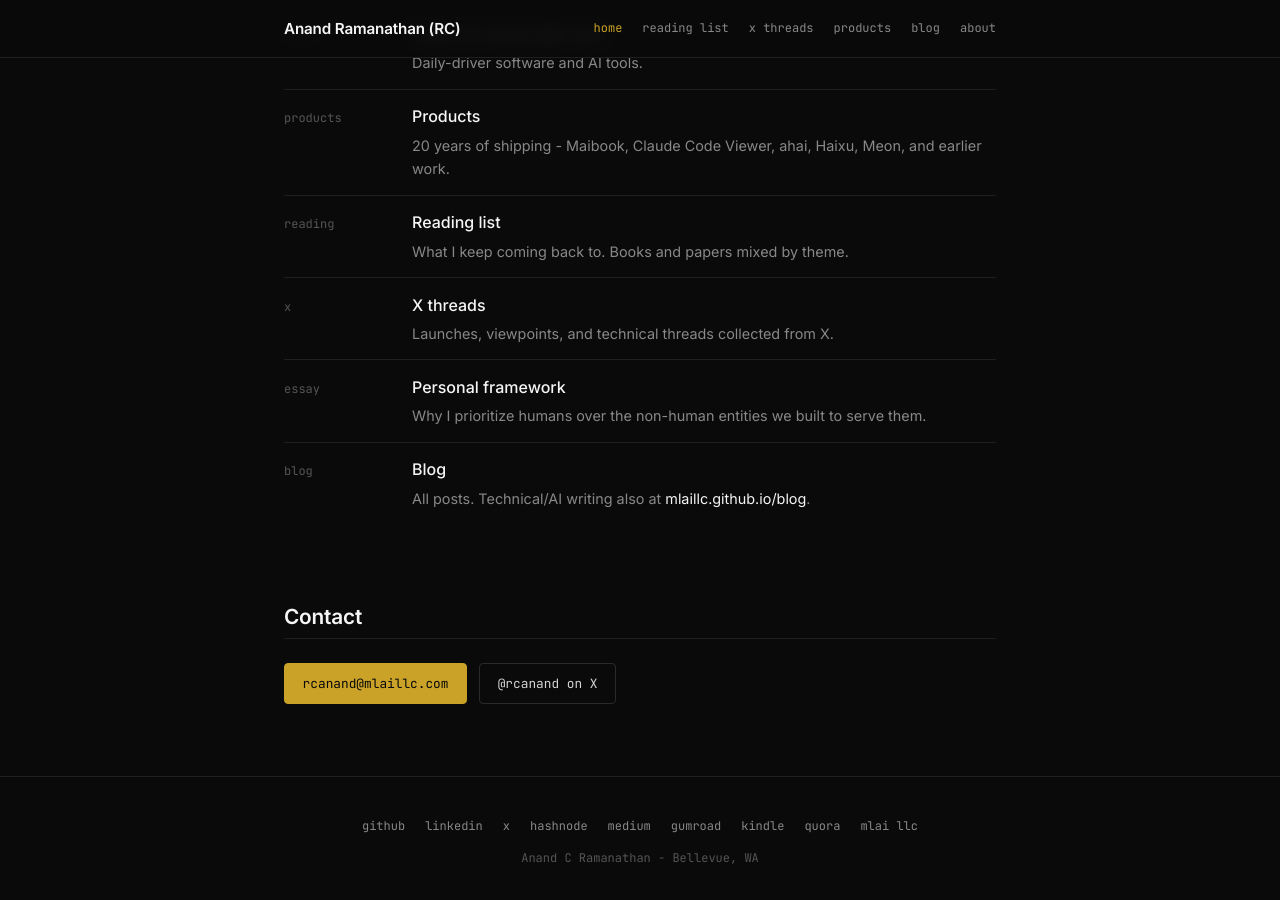
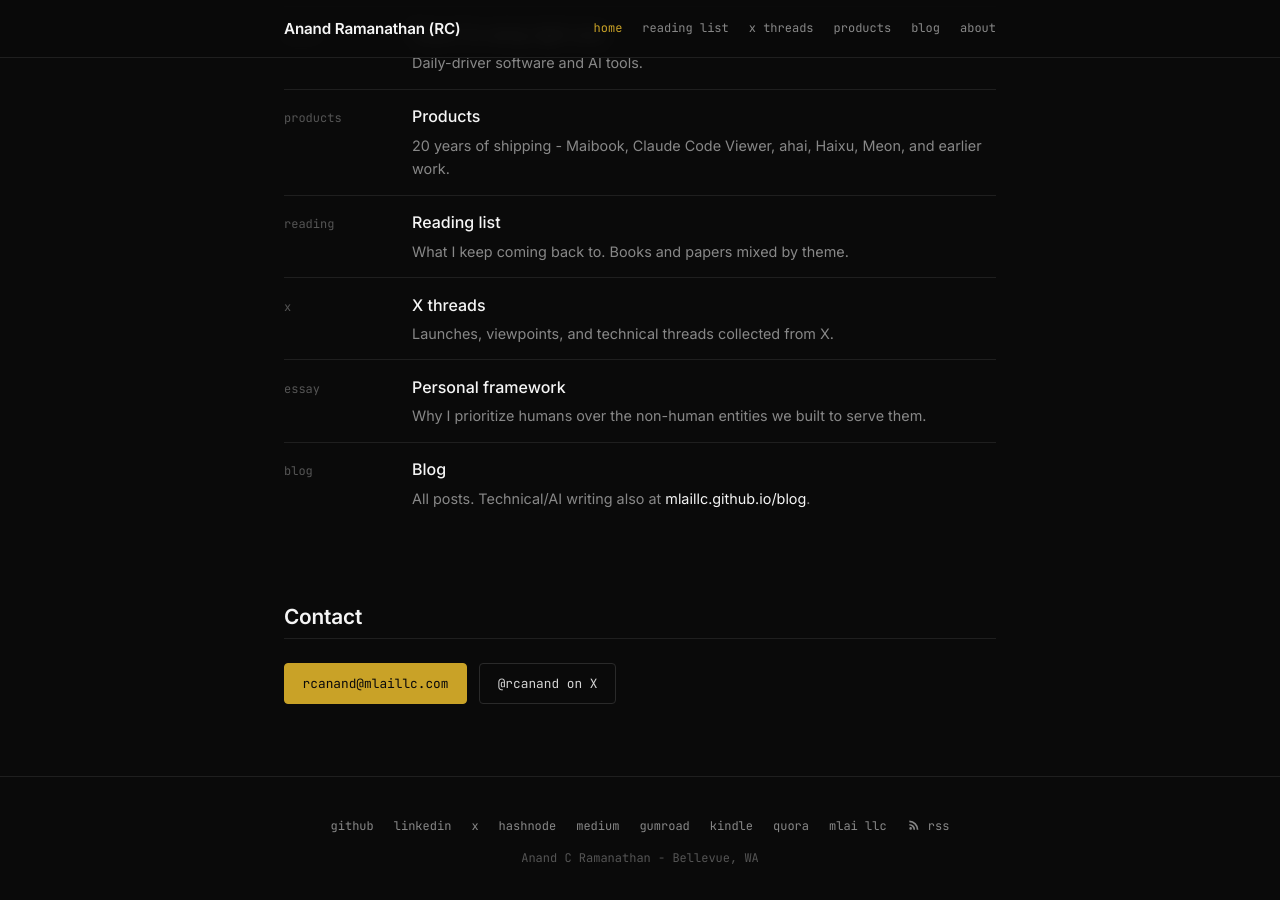
Before and after one commit to rcanand/rcanand.github.io, a Jekyll site: the page built from index.html, in a window 1280 px wide and 900 px high, scrolled down 851 px. Built offline with Jekyll 4.4.1, drawn with Linux system fonts in a browser that asks for light colours.

Commit message:
rss in footer

```diff
--- a/_includes/footer.html
+++ b/_includes/footer.html
@@ -10,6 +10,10 @@
       <a href="https://www.amazon.com/stores/R.-C.-Anand/author/B0DNY6PYPW">Kindle</a>
       <a href="https://www.quora.com/profile/Anand-C-Ramanathan">Quora</a>
       <a href="https://mlaillc.github.io">MLAI LLC</a>
+      <a href="/feed.xml" title="RSS feed" aria-label="RSS feed">
+        <svg xmlns="http://www.w3.org/2000/svg" width="14" height="14" viewBox="0 0 24 24" fill="currentColor" style="vertical-align: -2px;"><path d="M6.18 15.64a2.18 2.18 0 0 1 2.18 2.18C8.36 19 7.38 20 6.18 20A2.18 2.18 0 0 1 4 17.82a2.18 2.18 0 0 1 2.18-2.18M4 4.44A15.56 15.56 0 0 1 19.56 20h-2.83A12.73 12.73 0 0 0 4 7.27V4.44m0 5.66a9.9 9.9 0 0 1 9.9 9.9h-2.83A7.07 7.07 0 0 0 4 12.93V10.1Z"/></svg>
+        rss
+      </a>
     </div>
     <p>Anand C Ramanathan - Bellevue, WA</p>
   </div>
```
